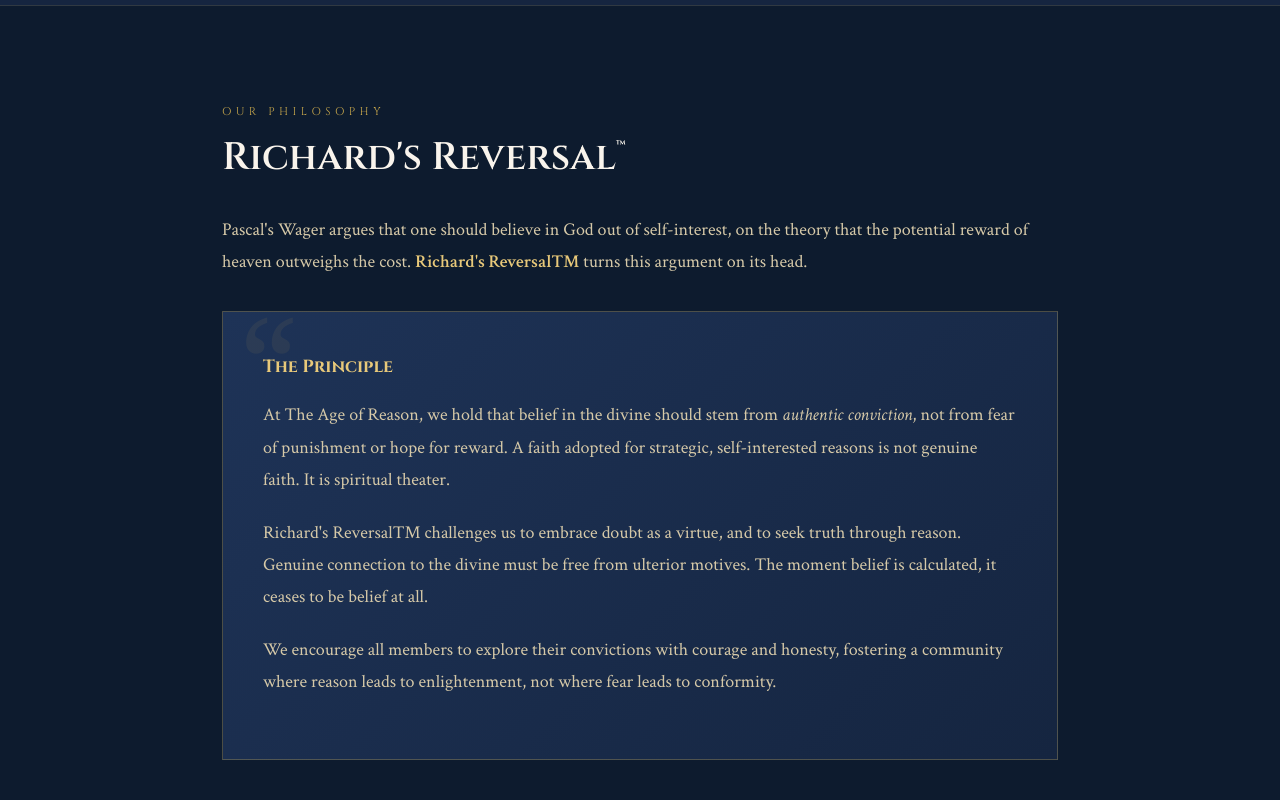
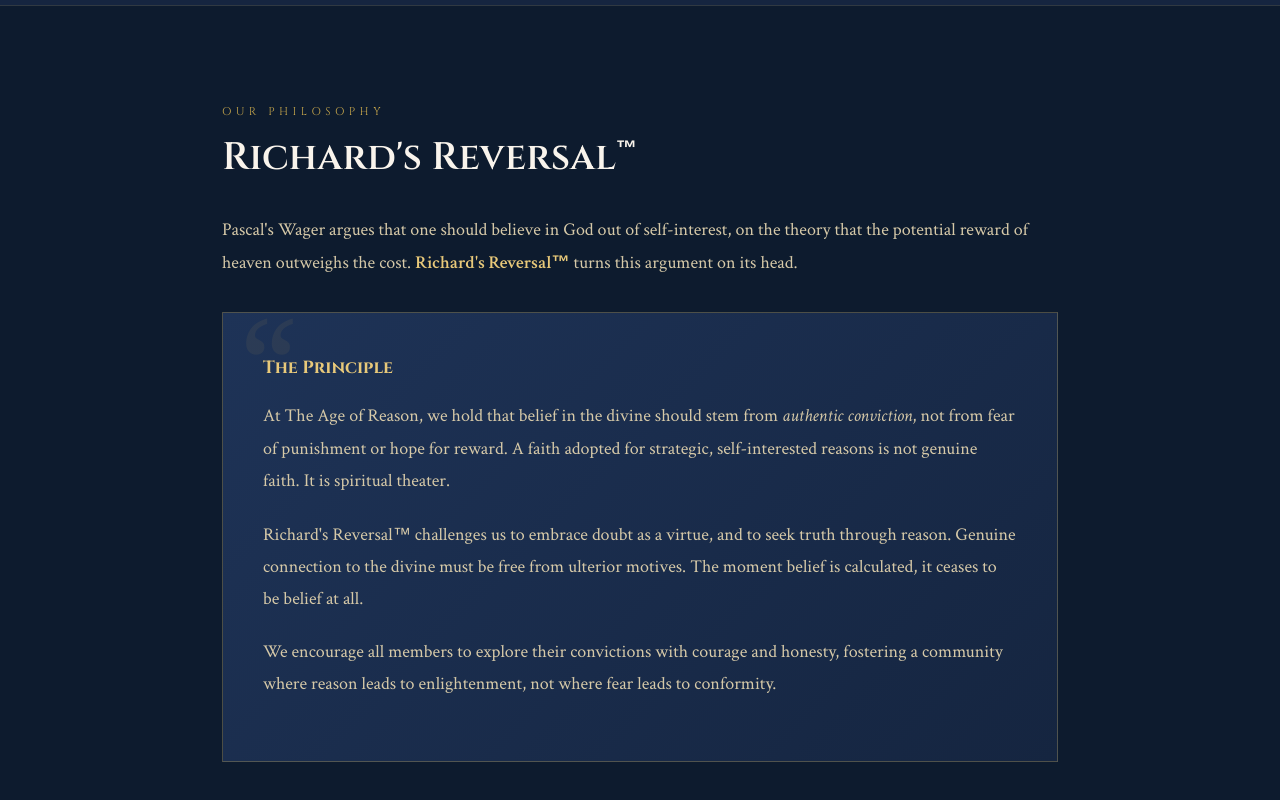
Before and after one commit to RichardCMayhue/theageofreason, a plain HTML site: page index.html in a window 1280 px wide. Shown: the part 4679-5479 px from the top of the page. Drawn offline with Linux system fonts and the light colour scheme.

Commit message:
Update site April 12, 2026 at 11:48 PM

```diff
--- a/index.html
+++ b/index.html
@@ -287,12 +287,12 @@
 <!-- RICHARD'S REVERSAL -->
 <section id="reversal">
   <p class="section-label">Our Philosophy</p>
-  <h2>Richard's Reversal<sup style="font-size:0.55em;vertical-align:super;">™</sup></h2>
-  <p>Pascal's Wager argues that one should believe in God out of self-interest, on the theory that the potential reward of heaven outweighs the cost. <strong style="color:var(--gold-light)">Richard's Reversal&trade;</strong> turns this argument on its head.</p>
+  <h2>Richard's Reversal<sup style="font-size:0.55em;vertical-align:super;font-family:Arial,sans-serif;">™</sup></h2>
+  <p>Pascal's Wager argues that one should believe in God out of self-interest, on the theory that the potential reward of heaven outweighs the cost. <strong style="color:var(--gold-light)">Richard's Reversal<span style="font-family:Arial,sans-serif;">&trade;</span></strong> turns this argument on its head.</p>
   <div class="reversal-box">
     <h3>The Principle</h3>
     <p>At The Age of Reason, we hold that belief in the divine should stem from <em>authentic conviction</em>, not from fear of punishment or hope for reward. A faith adopted for strategic, self-interested reasons is not genuine faith. It is spiritual theater.</p>
-    <p>Richard's Reversal&trade; challenges us to embrace doubt as a virtue, and to seek truth through reason. Genuine connection to the divine must be free from ulterior motives. The moment belief is calculated, it ceases to be belief at all.</p>
+    <p>Richard's Reversal<span style="font-family:Arial,sans-serif;">&trade;</span> challenges us to embrace doubt as a virtue, and to seek truth through reason. Genuine connection to the divine must be free from ulterior motives. The moment belief is calculated, it ceases to be belief at all.</p>
     <p>We encourage all members to explore their convictions with courage and honesty, fostering a community where reason leads to enlightenment, not where fear leads to conformity.</p>
   </div>
 </section>
```
